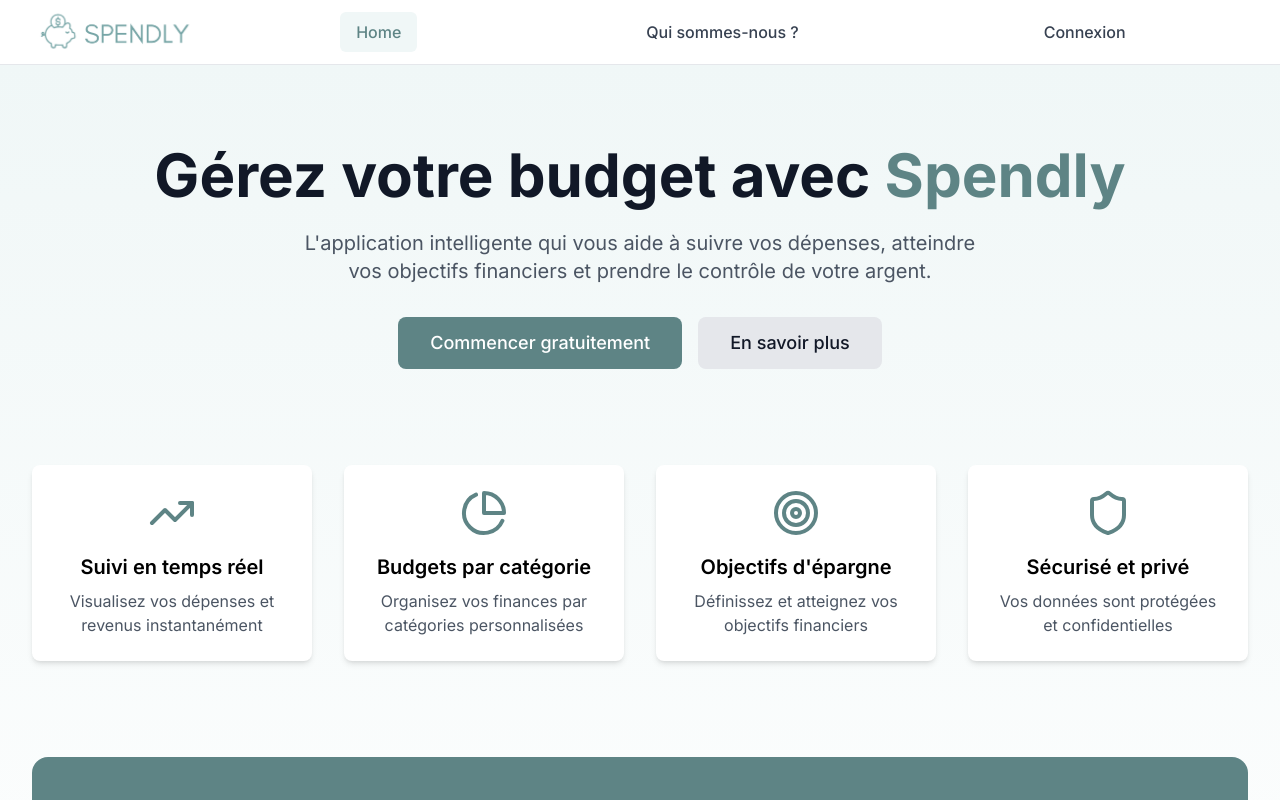
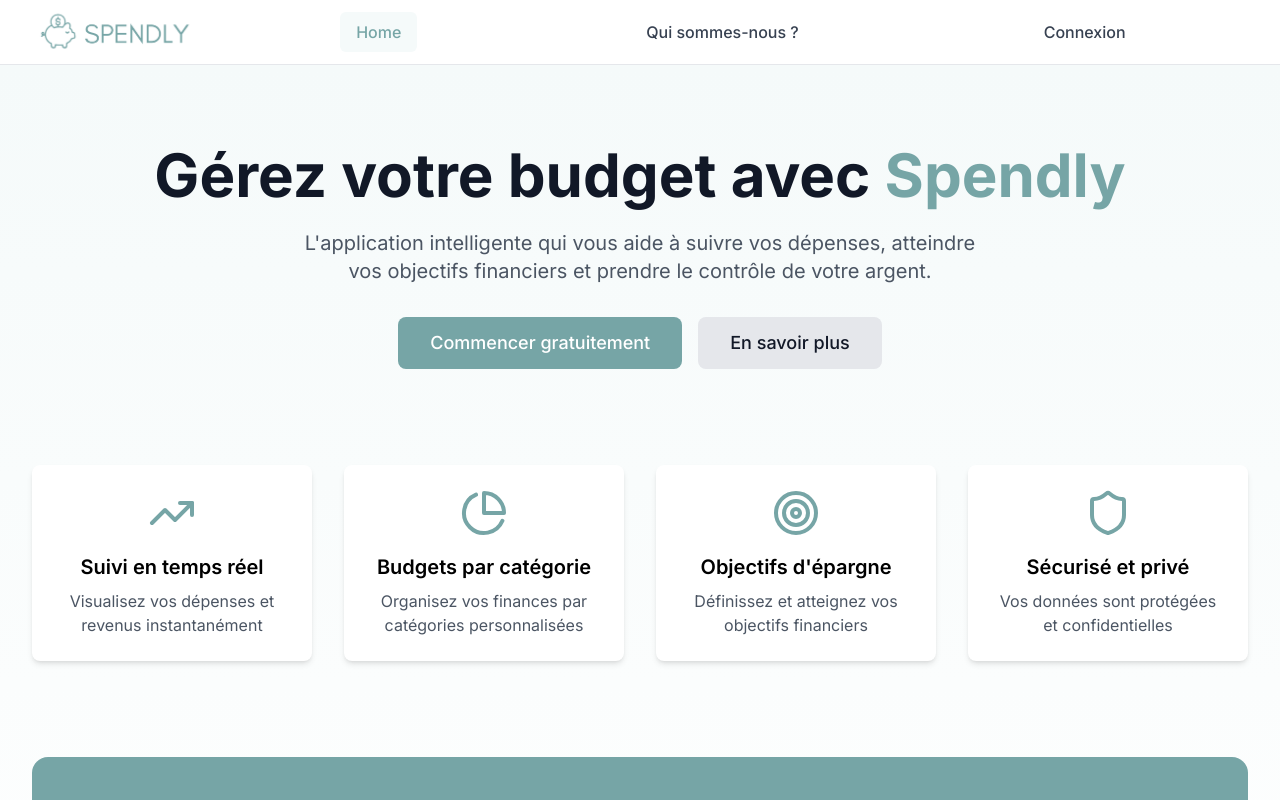
Before and after one commit to Baptibest/Spendly, a Next.js app: page /home in a window 1280 px wide. Shown: the top 800 px of the page. Built offline with nearby package versions, Linux system fonts and the light colour scheme.

Commit message:
Lighten primary color theme

```diff
--- a/tailwind.config.js
+++ b/tailwind.config.js
@@ -8,11 +8,11 @@ module.exports = {
     extend: {
       colors: {
         primary: {
-          50: '#f0f7f7',
-          100: '#d9ebec',
-          500: '#76a5a6',
-          600: '#5e8485',
-          700: '#4a6768',
+          50: '#f5fafa',
+          100: '#e6f4f4',
+          500: '#9bc5c6',
+          600: '#76a5a6',
+          700: '#5e8485',
         },
         success: '#10b981',
         warning: '#f59e0b',
```
